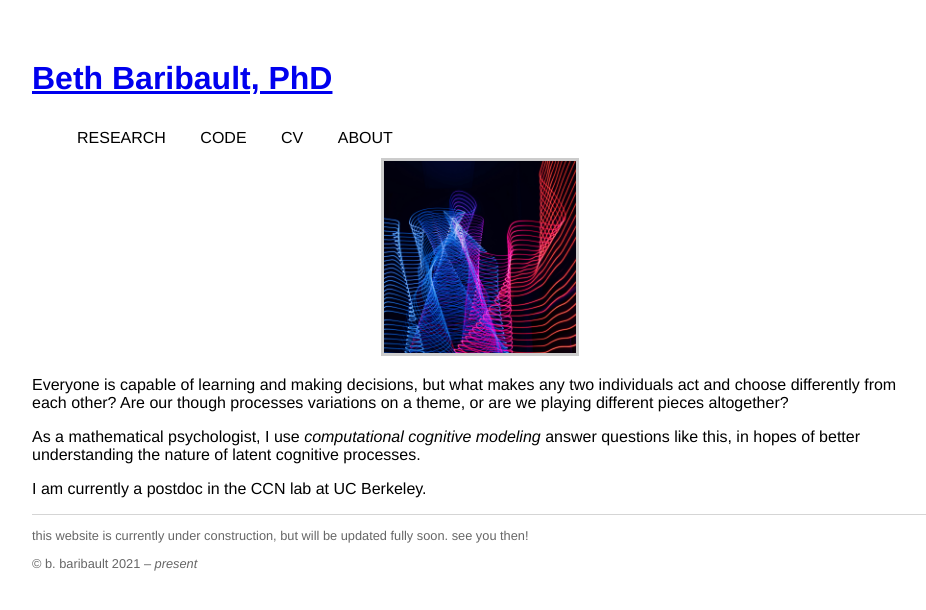
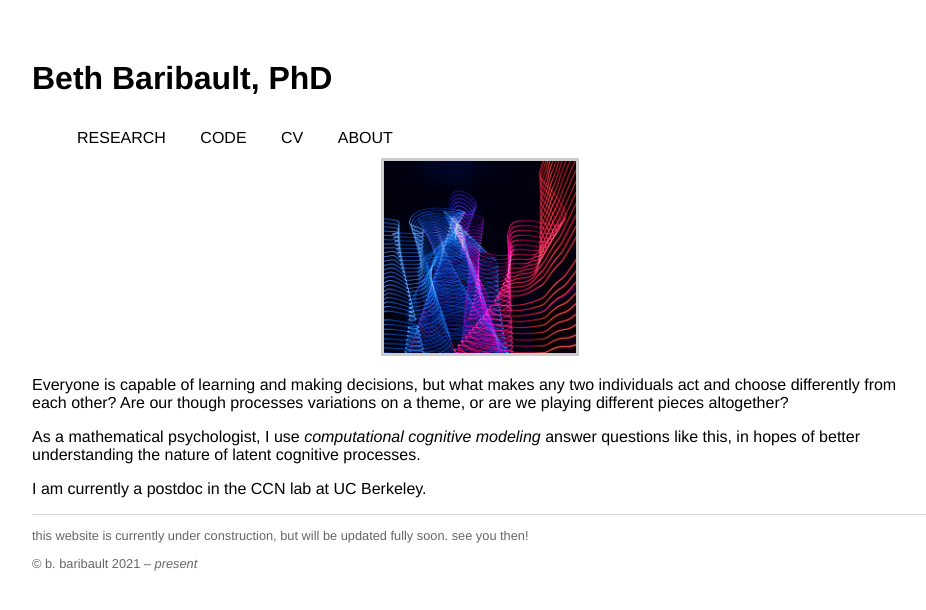
Before and after one commit to baribault/baribault.github.io, a Jekyll site: the page built from index.html, in a window 1280 px wide. Shown: the top 610 px of the page, without its empty margins (160-1086 px from the left). Built offline with Jekyll 4.4.1, drawn with Linux system fonts in a browser that asks for light colours.

Commit message:
header color

```diff
--- a/css/main.css
+++ b/css/main.css
@@ -25,6 +25,12 @@ body a:visited {
 body a:hover, a:active {
   border-radius: 0.5em;
   background: #cccccc;
+}
+
+/*** HEADER ***/
+header a {
+  color: black;
+  text-decoration: none;
 }
 
 /**** NAVIGATION ****/
```
